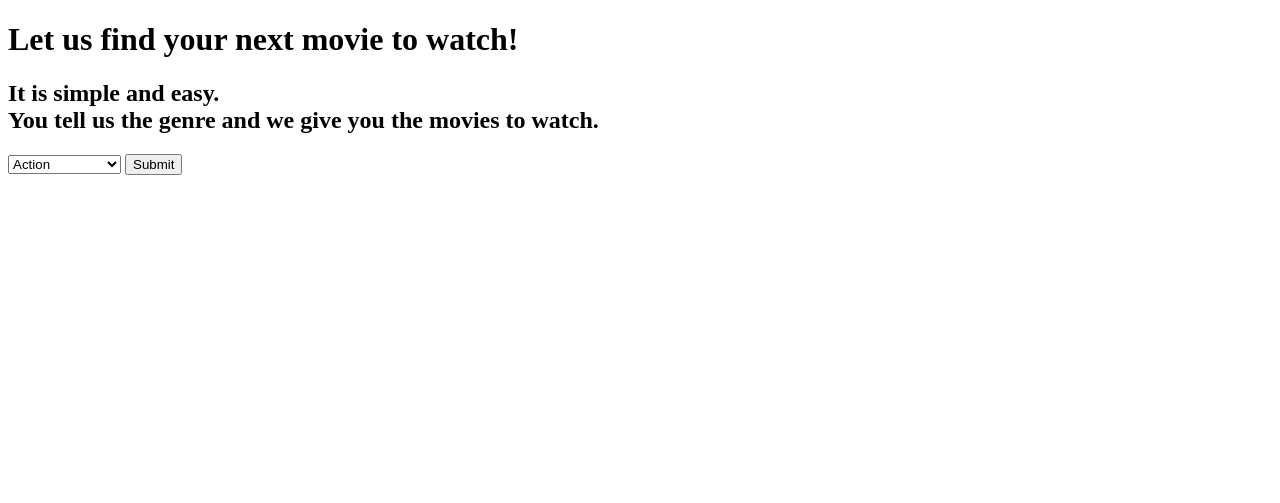
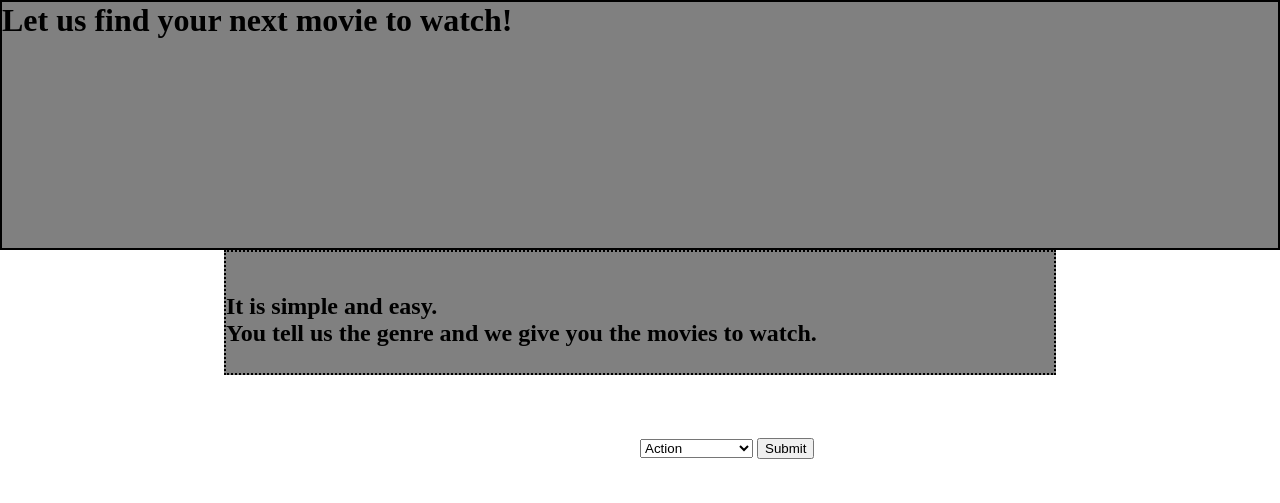
Before and after one commit to Samalanis/API_Hackstone, a plain HTML site: page index.html in a window 1280 px wide. Drawn offline with nearby package versions, Linux system fonts and the light colour scheme.

Commit message:
Desktop Wire frame finished

```diff
--- a/index.html
+++ b/index.html
@@ -7,11 +7,15 @@
     <link href="style.css" rel="stylesheet" type="text/css" />
   </head>
   <body>
-    <heading id="heading-1">
+    <div id="heading-1">
       <h1> Let us find your next movie to watch! </h1>
-    </heading>
-    <h2>It is simple and easy.</br> You tell us the genre and we give you the movies to watch.</h2>
-    <form>
+    </div>
+    <section id="heading-2">
+      <h2>It is simple and easy.</br> You tell us the genre and we give you the movies to watch.</h2>
+      </section>
+
+<section id="form-container">
+    <form id="form-1">
     <select id="genreList">
   <option value="28">Action</option>
   <option value="12">Adventure</option>
@@ -35,6 +39,8 @@
 </select>
     <input type="submit" value="Submit" id="submitbox">
     </form>
+</section>
+
 <div id="displayResults">
 
 </div>
--- a/style.css
+++ b/style.css
@@ -1,3 +1,43 @@
+* {
+  margin: 0;
+  box-sizing: border-box;
+
+}
+
+
 .hidden {
   visibility: hidden;
 }
+
+
+#heading-1 {
+border: black solid 2px;
+background-color: gray;
+width: 100%;
+height: 250px;
+}
+
+#heading-2 {
+  border: black dotted 2px;
+  background-color: gray;
+  width: 65%;
+  height: 125px;
+  margin: 0 auto;
+}
+
+h2 {
+  position: relative;
+  margin-top: 5%;
+}
+
+#form-container {
+  position: relative;
+  width: 100%;
+  height: 125px;
+}
+
+#form-1 {
+position: absolute;
+left: 50%;
+top: 50%;
+}
```
